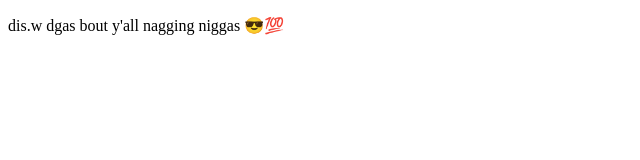
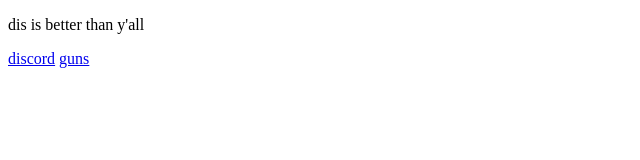
Before and after one commit to 4sxcu/4sxcu.github.io, a plain HTML site: page index.html in a window 1280 px wide. Shown: the whole page, without its empty margins (0-640 px from the left). Drawn offline with Linux system fonts and the light colour scheme.

Commit message:
Update index.html

```diff
--- a/index.html
+++ b/index.html
@@ -5,16 +5,18 @@
     <meta charset="UTF-8">
     <meta name="viewport" content="width=device-width, initial-scale=1.0">
     <link rel="stylesheet" href="style.css">
-    <title>@abandoned.user</title>
+    <title>dis.w</title>
 
     <meta property="og:title" content="abandoned page">
     <meta property="og:description" content="The BEST Bio Page!">
-    <meta property="og:image" content="https://easyfiles.cc/2024/8/815d7cbb-2728-4491-831d-265ca416eb15/a82d132d33379a95e4ce9ce4782fb603.jpg">
+    <meta property="og:image" content="https://easyfiles.cc/2024/9/fa1b5b1e-7365-410c-b73c-30fbf458ee8c/Screenshot%202024-09-20%20082546.png">
 
 </head>
 
 <body>
-    <p>dis.w dgas bout y'all nagging niggas 😎💯</p>
+    <p>dis is better than y'all</p>
+    <a href="https://discord.com/users/1226696306685120563">discord</a>
+    <a href="https://guns.lol/dl">guns</a>
 </body>
 
 </html>
```
